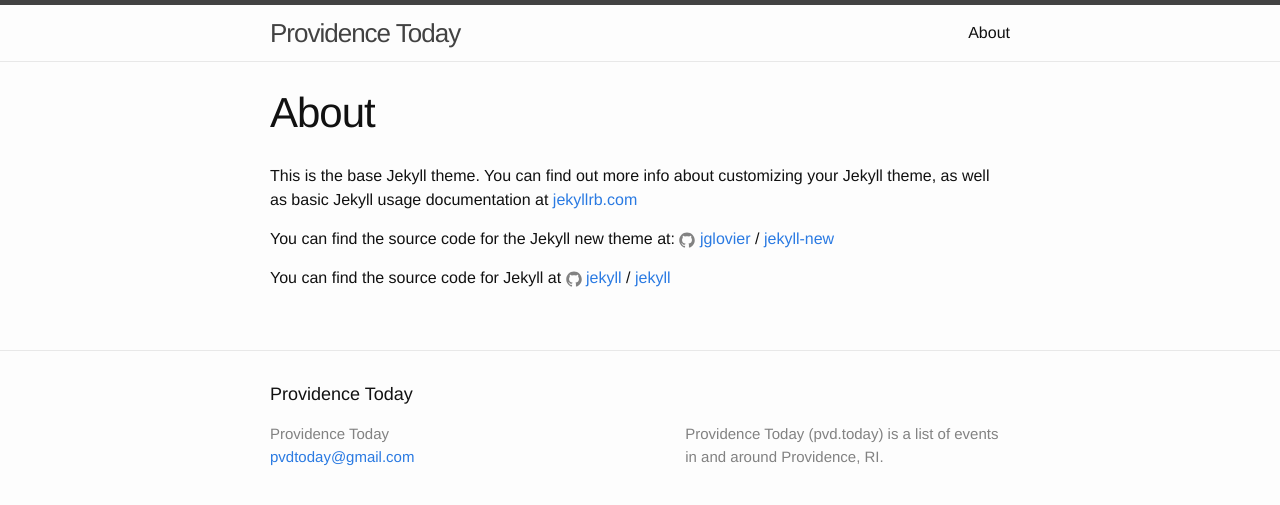
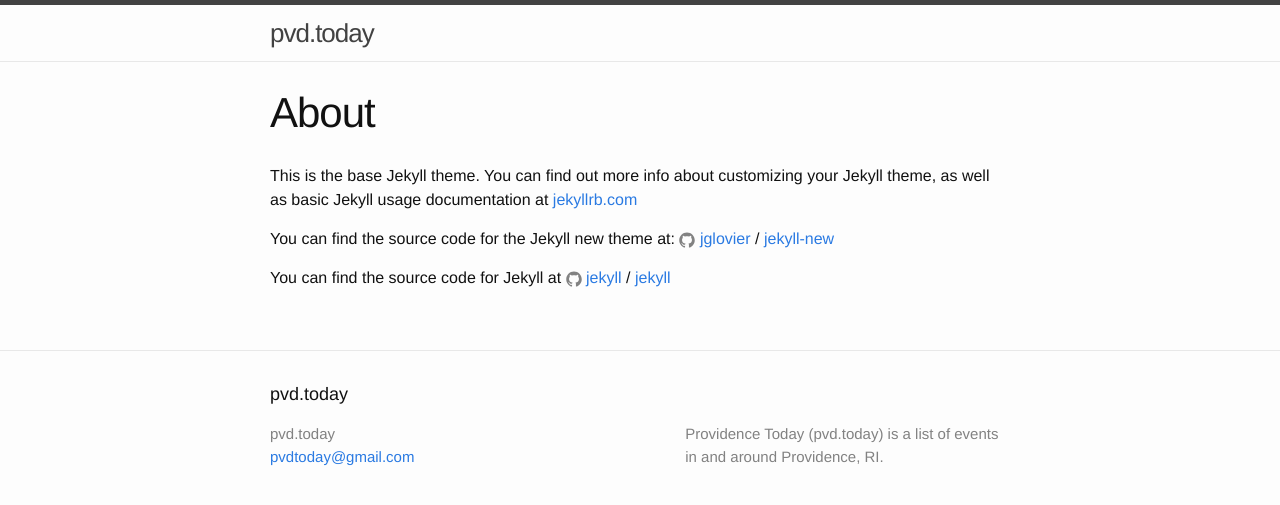
Before and after one commit to tychohoran/providence-today, a Jekyll site: the page built from about.md, in a window 1280 px wide. Shown: the top 505 px of the page. Built offline with Jekyll 4.4.1, drawn with Linux system fonts in a browser that asks for light colours.

Commit message:
send it up

```diff
--- a/_config.yml
+++ b/_config.yml
@@ -1,5 +1,5 @@
 ---
-title: Providence Today
+title: pvd.today
 timezone: America/New_York
 collections:
   events:
--- a/_includes/header.html
+++ b/_includes/header.html
@@ -4,24 +4,6 @@
 
     <a class="site-title" href="{{ site.baseurl }}/">{{ site.title }}</a>
 
-    <nav class="site-nav">
-      <a href="#" class="menu-icon">
-        <svg viewBox="0 0 18 15">
-          <path fill="#424242" d="M18,1.484c0,0.82-0.665,1.484-1.484,1.484H1.484C0.665,2.969,0,2.304,0,1.484l0,0C0,0.665,0.665,0,1.484,0 h15.031C17.335,0,18,0.665,18,1.484L18,1.484z"/>
-          <path fill="#424242" d="M18,7.516C18,8.335,17.335,9,16.516,9H1.484C0.665,9,0,8.335,0,7.516l0,0c0-0.82,0.665-1.484,1.484-1.484 h15.031C17.335,6.031,18,6.696,18,7.516L18,7.516z"/>
-          <path fill="#424242" d="M18,13.516C18,14.335,17.335,15,16.516,15H1.484C0.665,15,0,14.335,0,13.516l0,0 c0-0.82,0.665-1.484,1.484-1.484h15.031C17.335,12.031,18,12.696,18,13.516L18,13.516z"/>
-        </svg>
-      </a>
-
-      <div class="trigger">
-        {% for my_page in site.pages %}
-          {% if my_page.title %}
-          <a class="page-link" href="{{ my_page.url | prepend: site.baseurl }}">{{ my_page.title }}</a>
-          {% endif %}
-        {% endfor %}
-      </div>
-    </nav>
-
   </div>
 
 </header>
--- a/_layouts/default.html
+++ b/_layouts/default.html
@@ -7,11 +7,11 @@
 
     {% include header.html %}
 
-    <div class="page-content">
+    <main class="page-content">
       <div class="wrapper">
         {{ content }}
       </div>
-    </div>
+    </main >
 
     {% include footer.html %}
 
```
